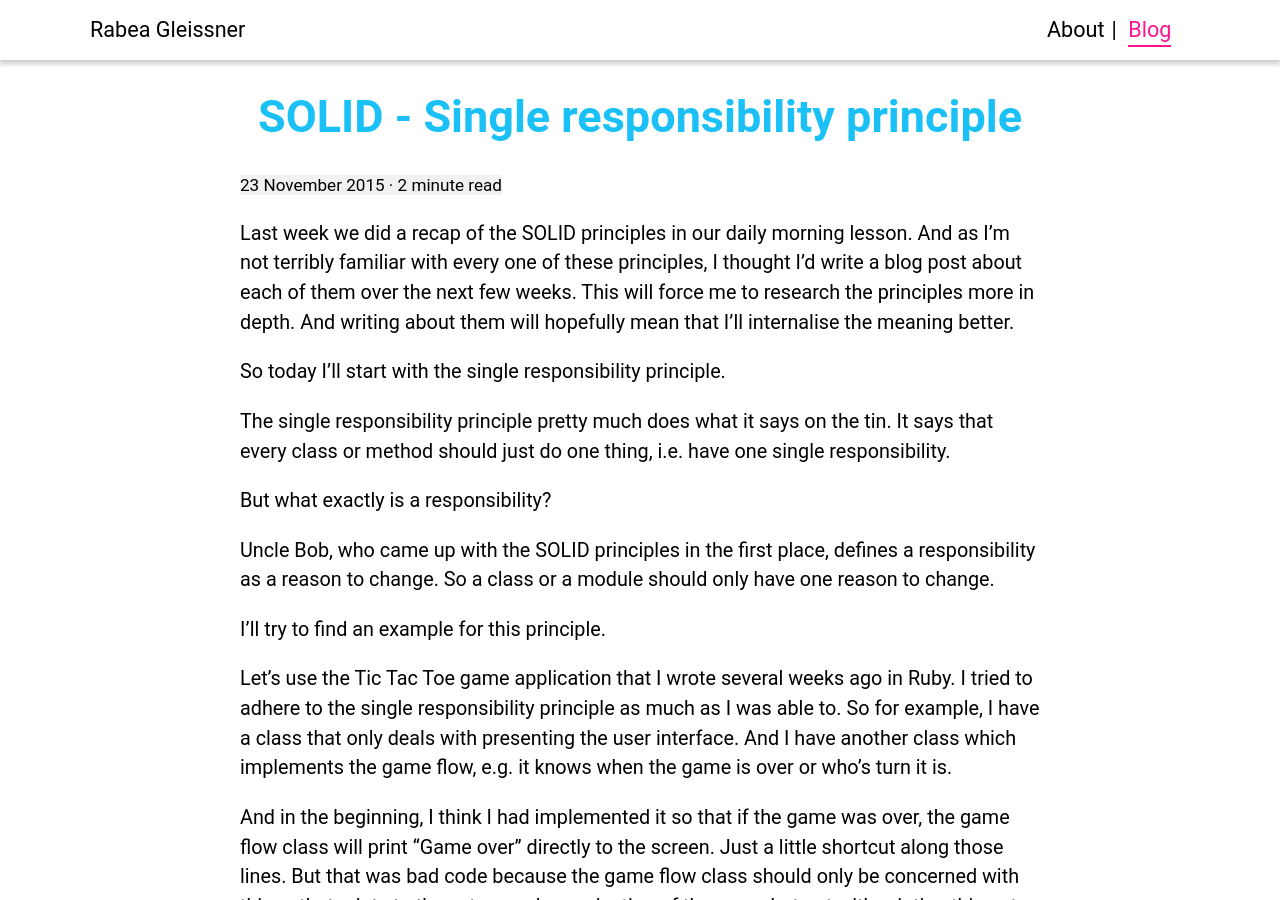
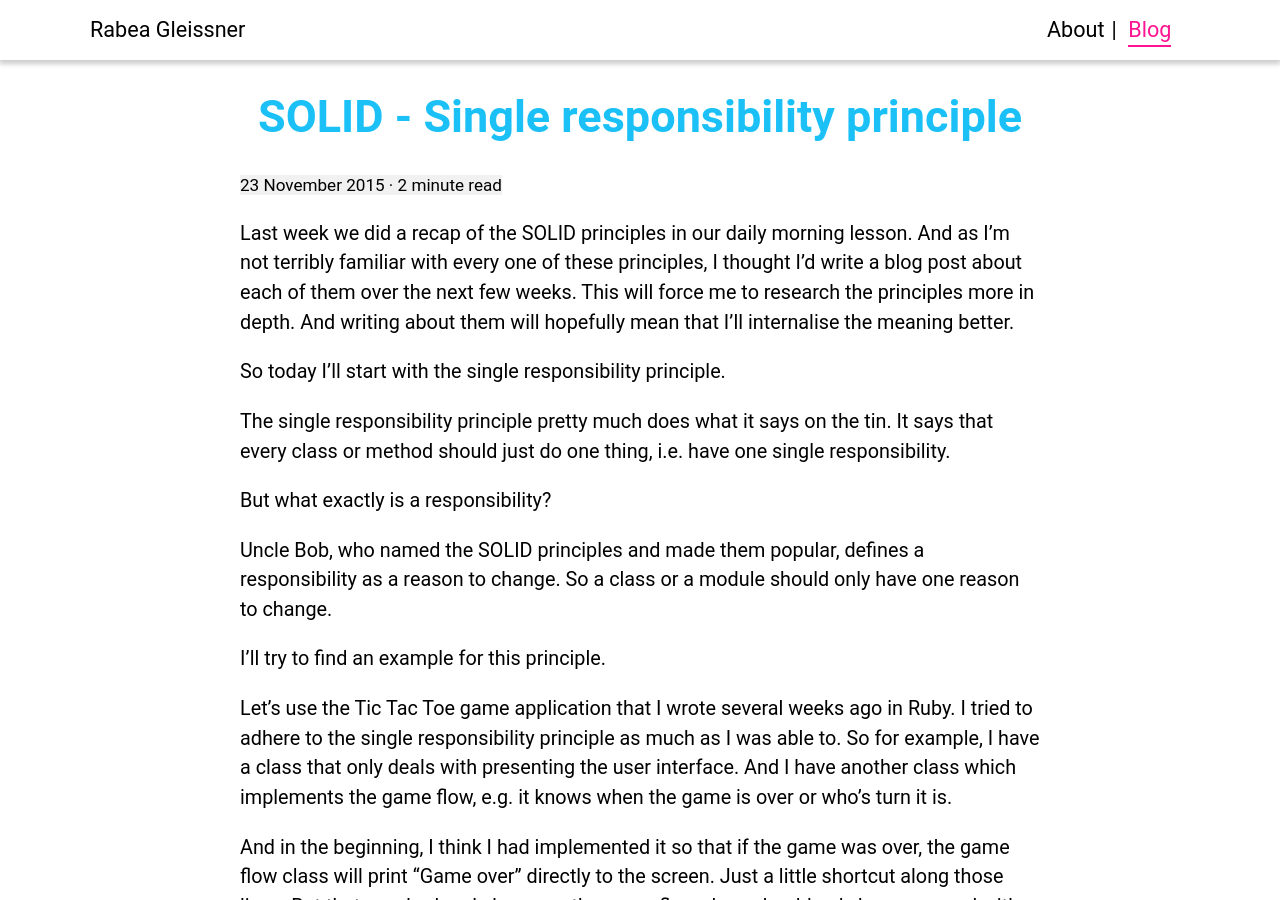
Before and after one commit to RabeaGleissner/RabeaGleissner.github.io, a Jekyll site: the page built from apprenticeship/_posts/2015-11-23-day-6.md, in a window 1280 px wide and 900 px high. Built offline with Jekyll 4.4.1, drawn with Linux system fonts in a browser that asks for light colours; comment, search, counter and statistics services are not loaded.

Commit message:
corrected factual error about Uncle Bob's involvement in the SOLID principles

```diff
--- a/apprenticeship/_posts/2015-11-23-day-6.md
+++ b/apprenticeship/_posts/2015-11-23-day-6.md
@@ -16,7 +16,7 @@ The single responsibility principle pretty much does what it says on the tin. It
 
 But what exactly is a responsibility?
 
-Uncle Bob, who came up with the SOLID principles in the first place, defines a responsibility as a reason to change. So a class or a module should only have one reason to change.
+Uncle Bob, who named the SOLID principles and made them popular, defines a responsibility as a reason to change. So a class or a module should only have one reason to change.
 
 I'll try to find an example for this principle.
 
```
